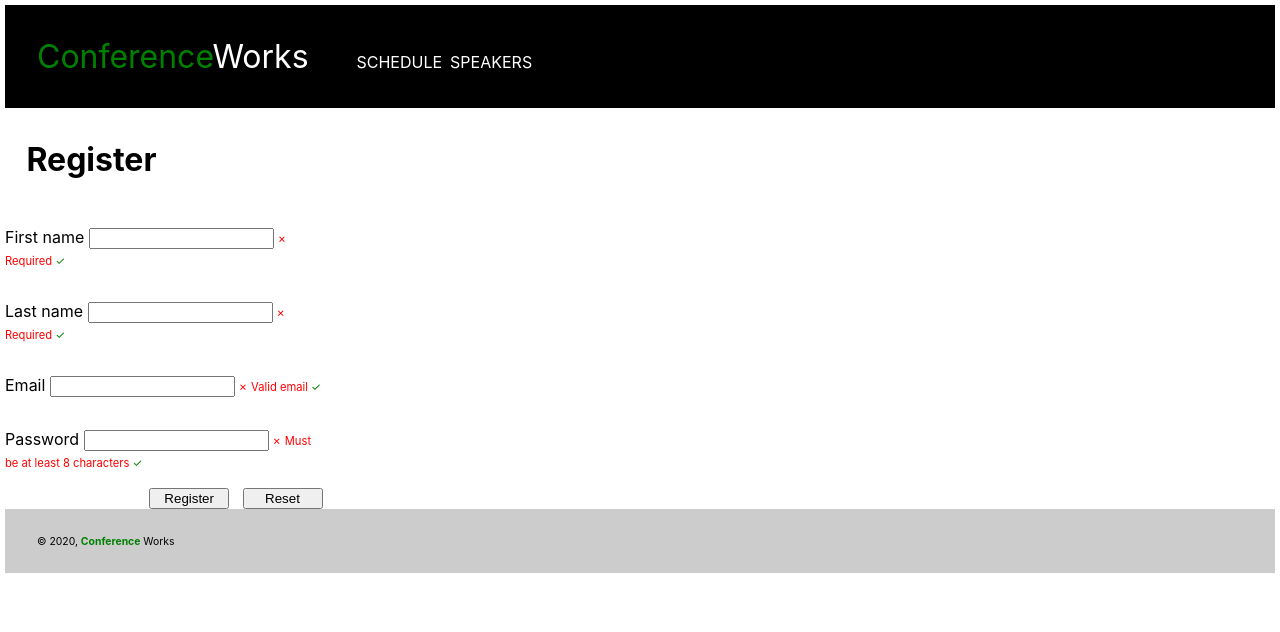
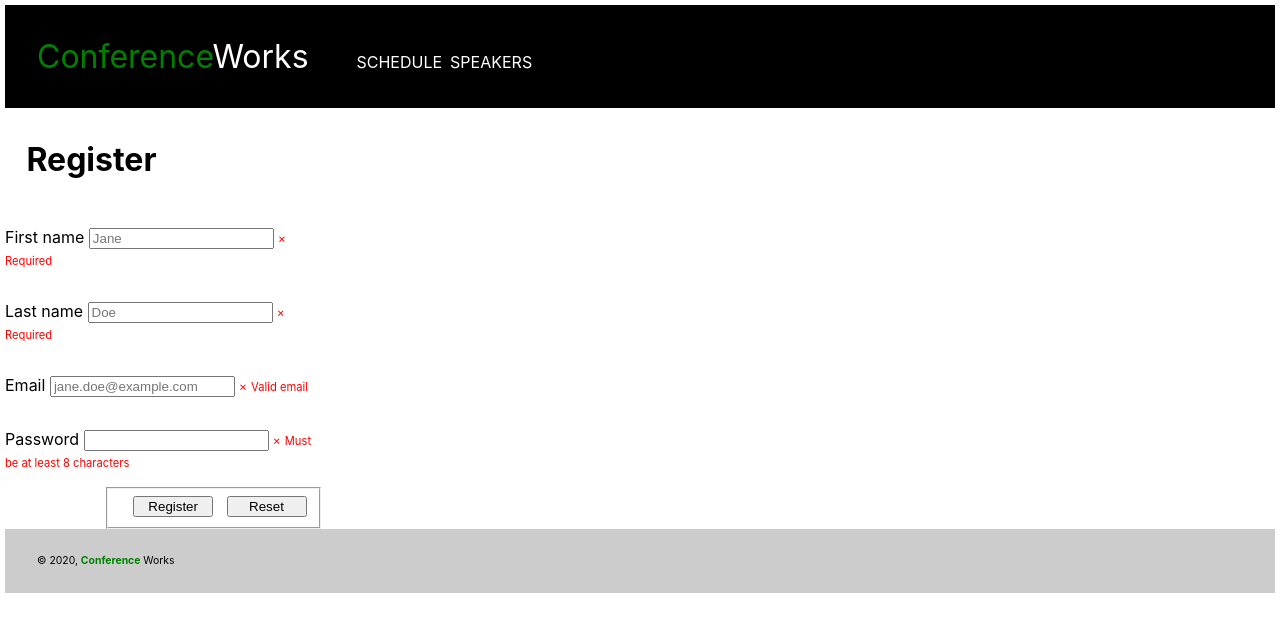
Before and after one commit to SeanLuckett/conference_works_react, a React (Create React App) app: page /register in a window 1280 px wide. Shown: the top 632 px of the page. Built offline with nearby package versions, Linux system fonts and the light colour scheme.

Commit message:
Adds FormItem validation
This adds some more dynamism to the FormItem including validation
messages. NOTE: We chose to rely on simple HTML5 form validation.

```diff
--- a/src/components/FormItem/FormItem.js
+++ b/src/components/FormItem/FormItem.js
@@ -1,16 +1,35 @@
-import React from 'react';
+import React, { useState } from 'react';
 
 import styles from './FormItem.module.css';
 
-const formItem = (props) => {
+const FormItem = (props) => {
+  const validMsg = <span className={styles.Valid}> &#10003;</span>;
+  const invalidMsg = <span className={styles.Invalid}> &#10007; {props.validationMsg}</span>;
+
+  const [validationMsg, setValidationMsg] = useState(invalidMsg);
+
+  const isValid = (event) => {
+    if (event.target.validity.valid) {
+      setValidationMsg(validMsg);
+    } else {
+      setValidationMsg(invalidMsg);
+    }
+  }
+
   return (
     <p className={styles.FormItem}>
       <label for={props.inputName}>{props.label} </label>
-      <input name={props.inputName} type={props.inputType} required={props.required} />
-      <span className={styles.Invalid}> &#10007; {props.validationMsg}</span>
-      <span className={styles.Valid}> &#10003;</span>
+      <input
+        name={props.inputName}
+        type={props.inputType}
+        placeholder={props.placeholder}
+        minlength={props.minlength}
+        required={props.required}
+        onChange={(event) => { isValid(event) }} />
+
+      { validationMsg }
     </p>
   );
 };
 
-export default formItem;
+export default FormItem;
--- a/src/components/register/Register.js
+++ b/src/components/register/Register.js
@@ -8,14 +8,40 @@ const register = () => {
     <section>
       <h1>Register</h1>
       <form action="submit" className={styles.Form}>
-        <FormItem inputName="first-name" label="First name" inputType="text" required={true} validationMsg={"Required"} />
-        <FormItem inputName="last-name" label="Last name" inputType="text" required={true} validationMsg={"Required"}/>
-        <FormItem inputName="email" label="Email" inputType="email" required={true} validationMsg={"Valid email"} />
-        <FormItem inputName="password" label="Password" inputType="password" required={true} validationMsg={"Must be at least 8 characters"} />
-        <formgroup className={styles.ButtonGroup}>
+        <FormItem inputName="first-name" label="First name"
+          inputType="text"
+          placeholder="Jane"
+          required={true}
+          validationMsg={"Required"} />
+
+        <FormItem
+          inputName="last-name"
+          label="Last name"
+          inputType="text"
+          placeholder="Doe"
+          required={true}
+          validationMsg={"Required"} />
+
+        <FormItem
+          inputName="email"
+          label="Email"
+          inputType="email"
+          placeholder="jane.doe@example.com"
+          required={true}
+          validationMsg={"Valid email"} />
+
+        <FormItem
+          inputName="password"
+          label="Password"
+          inputType="password"
+          minlength="8"
+          required={true}
+          validationMsg={"Must be at least 8 characters"} />
+
+        <fieldset className={styles.ButtonGroup}>
           <button className={styles.FormButton} type="submit">Register</button>
           <button className={styles.FormButton} type="reset">Reset</button>
-        </formgroup>
+        </fieldset>
       </form>
     </section>
   );
```
